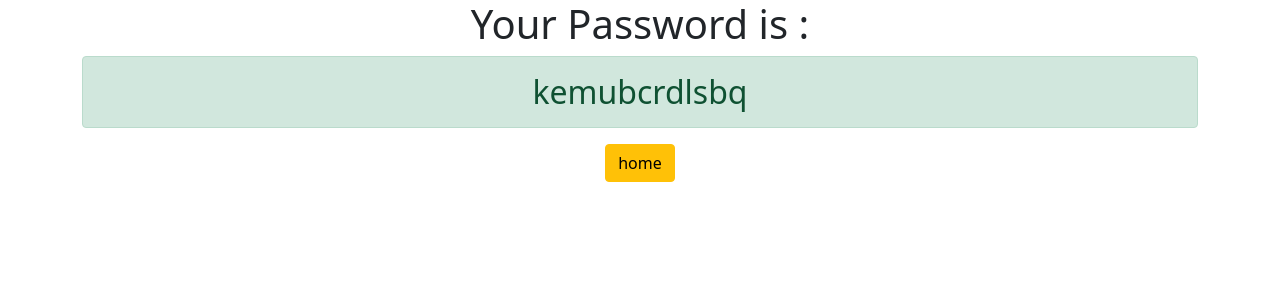
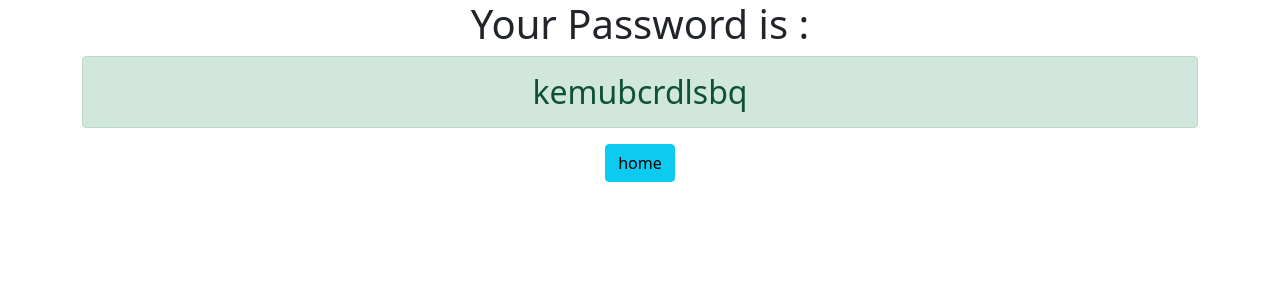
Before and after one commit to rudabazerin/django3-Password-generator, a Django app: page /generatedpassword/ in a window 1280 px wide. Shown: the top 300 px of the page. Run offline with Django 3.2, Linux system fonts and the light colour scheme.

Commit message:
I am Rafa

```diff
--- a/generator/templates/generator/password.html
+++ b/generator/templates/generator/password.html
@@ -4,5 +4,5 @@
 
    <h1> Your Password is : </h1>
    <h2 class='alert alert-success'> {{ password }} </h2>
-   <a href={% url 'home' %} class="btn btn-warning"> home  </a>
+   <a href={% url 'home' %} class="btn btn-info"> home  </a>
 </div>
--- a/password_generator/settings.py
+++ b/password_generator/settings.py
@@ -20,7 +20,7 @@ BASE_DIR = Path(__file__).resolve().parent.parent
 # See https://docs.djangoproject.com/en/3.1/howto/deployment/checklist/
 
 # SECURITY WARNING: keep the secret key used in production secret!
-SECRET_KEY = 'cklgzr0^l4hxdtvm=5g9c3-_m(i3%mnjl+uiio0)da46t(9c8@'
+SECRET_KEY = 'RAFAcklgzr0^l4hxdtvm=5g9c3-_m(i3%mnjl+uiio0)da46t(9c8@'
 
 # SECURITY WARNING: don't run with debug turned on in production!
 DEBUG = True
```
